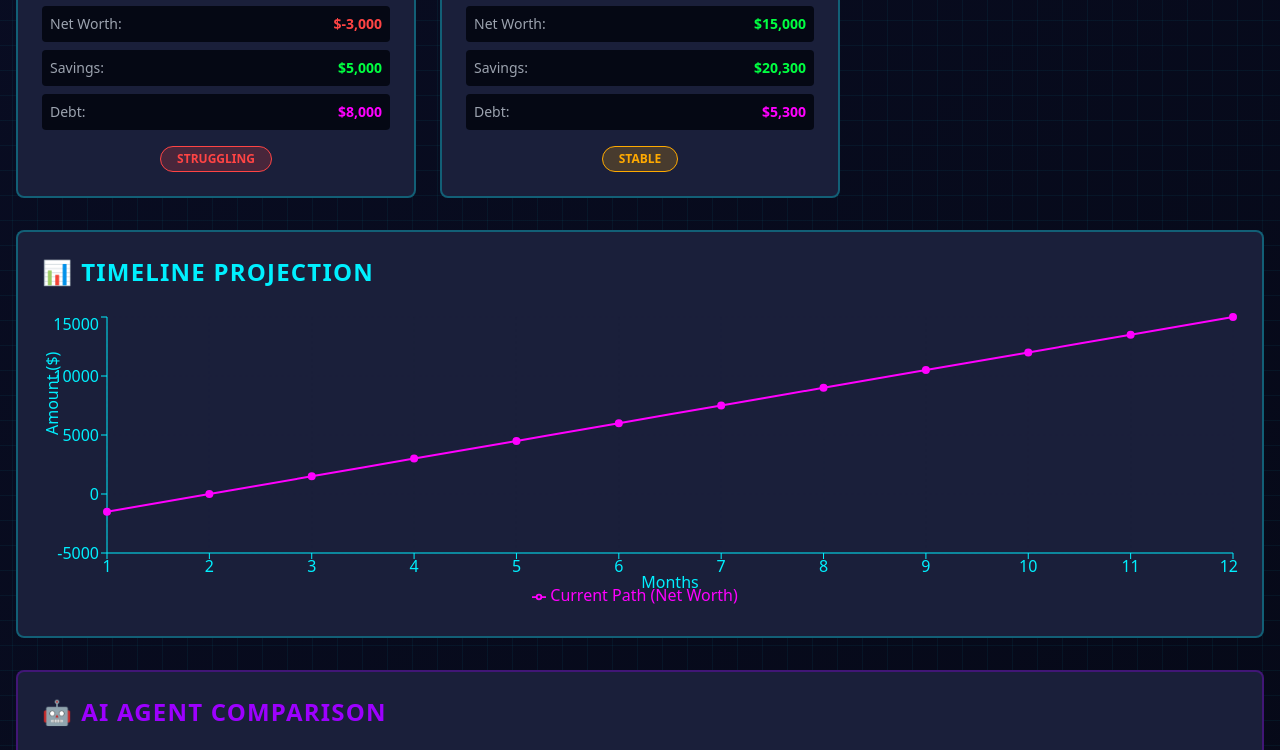
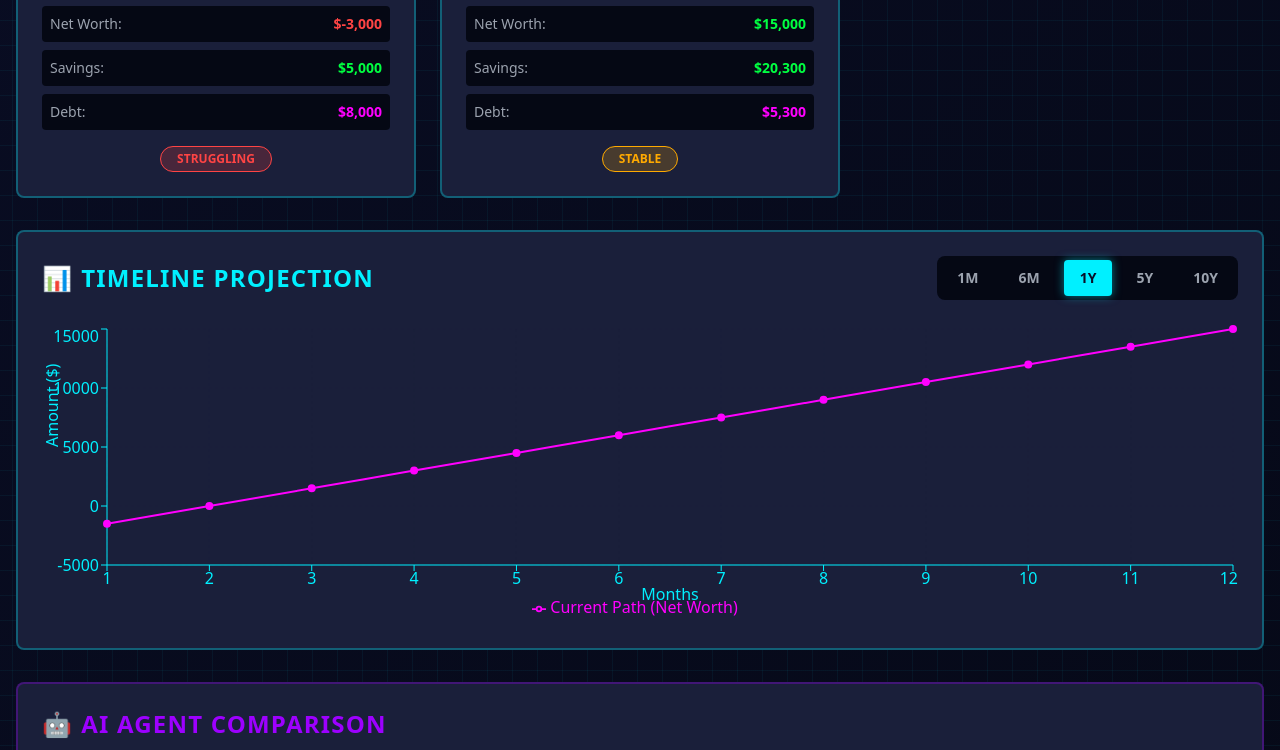
Before and after one commit to agduan/DivHacks-2025, a Next.js app: page / in a window 1280 px wide. Shown: the part 1142-1892 px from the top of the page. Built offline with nearby package versions, Linux system fonts and the light colour scheme.

Commit message:
Minor UI changes

```diff
--- a/app/page.tsx
+++ b/app/page.tsx
@@ -114,7 +114,7 @@ export default function Home() {
   return (
     <main className="min-h-screen retro-grid">
       {/* Header */}
-      <header className="border-b-2 border-neon-blue/30 bg-retro-darker/80 backdrop-blur-sm">
+      <header className="sticky top-0 z-50 border-b-2 border-neon-blue/30 bg-retro-darker/95 backdrop-blur-sm">
         <div className="container mx-auto px-4 py-6">
           <div className="flex items-center justify-between">
             <div className="flex items-center gap-4">
@@ -218,6 +218,7 @@ export default function Home() {
         <TimelineChart
           statusQuoData={statusQuoTimeline}
           whatIfData={whatIfTimeline || undefined}
+          onTimeRangeChange={setTimelineMonths}
         />
 
         {/* AI Agent Comparison */}
--- a/components/TimelineChart.tsx
+++ b/components/TimelineChart.tsx
@@ -1,14 +1,38 @@
 'use client';
 
+import { useState } from 'react';
 import { LineChart, Line, XAxis, YAxis, CartesianGrid, Tooltip, Legend, ResponsiveContainer } from 'recharts';
 import { TimelinePrediction } from '@/types/financial';
 
 interface TimelineChartProps {
   statusQuoData: TimelinePrediction[];
   whatIfData?: TimelinePrediction[];
+  onTimeRangeChange?: (months: number) => void;
 }
 
-export default function TimelineChart({ statusQuoData, whatIfData }: TimelineChartProps) {
+type TimeRange = {
+  label: string;
+  months: number;
+};
+
+const TIME_RANGES: TimeRange[] = [
+  { label: '1M', months: 1 },
+  { label: '6M', months: 6 },
+  { label: '1Y', months: 12 },
+  { label: '5Y', months: 60 },
+  { label: '10Y', months: 120 },
+];
+
+export default function TimelineChart({ statusQuoData, whatIfData, onTimeRangeChange }: TimelineChartProps) {
+  const [selectedRange, setSelectedRange] = useState<number>(12);
+
+  const handleRangeChange = (months: number) => {
+    setSelectedRange(months);
+    if (onTimeRangeChange) {
+      onTimeRangeChange(months);
+    }
+  };
+
   const chartData = statusQuoData.map((sq, index) => ({
     month: sq.month,
     statusQuoNetWorth: sq.netWorth,
@@ -19,9 +43,28 @@ export default function TimelineChart({ statusQuoData, whatIfData }: TimelineCha
 
   return (
     <div className="bg-retro-gray p-6 rounded-lg border-2 border-neon-blue/30">
-      <h2 className="text-2xl font-bold text-neon-blue uppercase tracking-wider mb-6 flex items-center gap-2">
-        <span>📊</span> Timeline Projection
-      </h2>
+      <div className="flex items-center justify-between mb-6">
+        <h2 className="text-2xl font-bold text-neon-blue uppercase tracking-wider flex items-center gap-2">
+          <span>📊</span> Timeline Projection
+        </h2>
+
+        {/* Time Range Selector */}
+        <div className="flex items-center gap-2 bg-retro-darker rounded-lg p-1">
+          {TIME_RANGES.map((range) => (
+            <button
+              key={range.months}
+              onClick={() => handleRangeChange(range.months)}
+              className={`px-4 py-2 rounded font-bold text-sm uppercase transition-all ${
+                selectedRange === range.months
+                  ? 'bg-neon-blue text-retro-dark shadow-[0_0_10px_rgba(0,240,255,0.5)]'
+                  : 'text-gray-400 hover:text-neon-blue'
+              }`}
+            >
+              {range.label}
+            </button>
+          ))}
+        </div>
+      </div>
 
       <ResponsiveContainer width="100%" height={300}>
         <LineChart data={chartData}>
```
